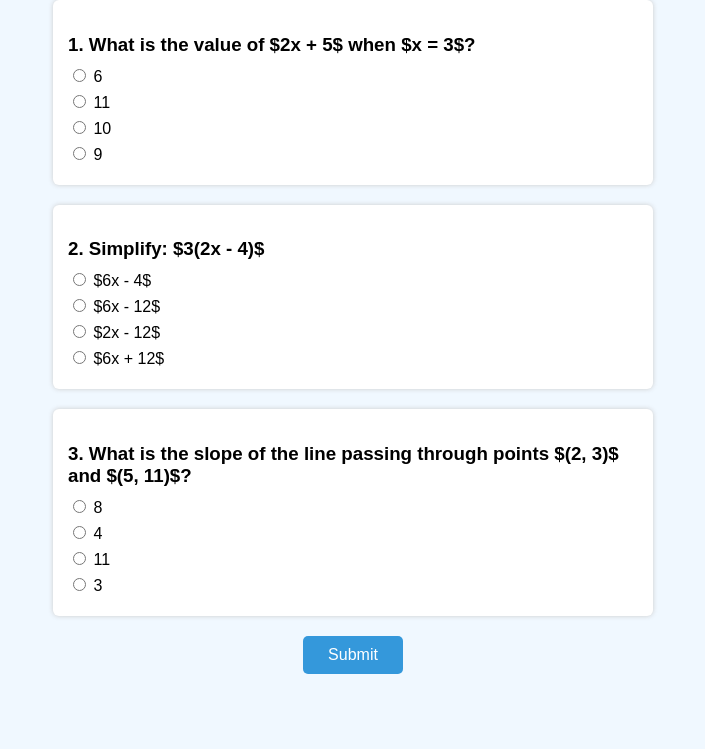
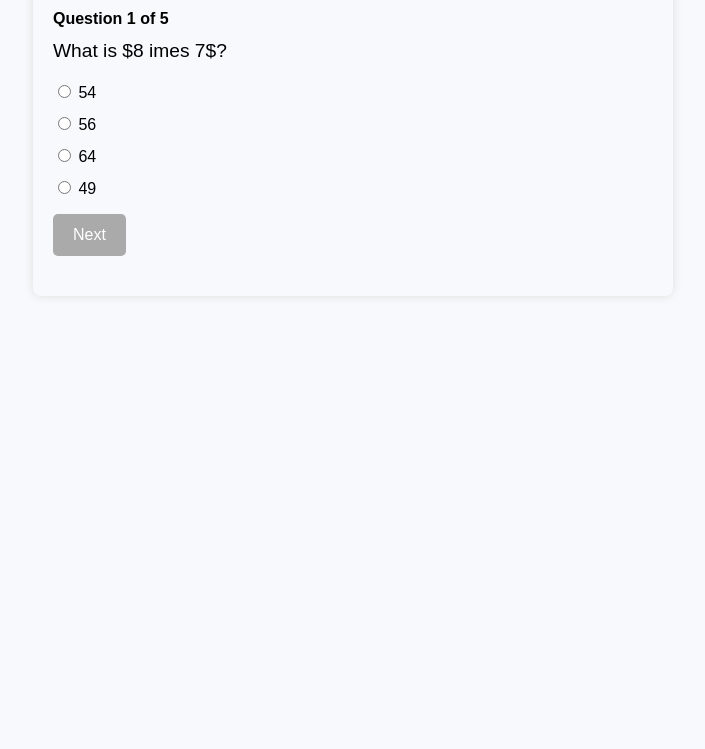
Before and after one commit to Akshu-Da-Goat/maptest.github.io, a plain HTML site: page index.html in a window 1280 px wide. Shown: the part 130-879 px from the top of the page, without its empty margins (287-992 px from the left). After the commit the page ends 800 px from the top, so only its background shows below. Drawn offline with Linux system fonts and the light colour scheme.

Commit message:
Revise HTML for 8th Grade MAP Practice Quiz
Updated the HTML structure and styles for the quiz page.

```diff
--- a/index.html
+++ b/index.html
@@ -3,115 +3,159 @@
 <head>
 <meta charset="UTF-8" />
 <meta name="viewport" content="width=device-width, initial-scale=1" />
-  <title>8th Grade MAP Practice Quiz</title>
+<title>8th Grade MAP Practice</title>
 <style>
   body {
     font-family: Arial, sans-serif;
     max-width: 600px;
-      margin: 30px auto;
+    margin: 40px auto;
+    background-color: #f7f9fc;
     padding: 20px;
-      background: #f0f8ff;
     border-radius: 8px;
+    box-shadow: 0 0 10px #ddd;
   }
   h1 {
     text-align: center;
-      color: #2c3e50;
   }
-    .question {
+  .question-number {
+    font-weight: bold;
+    margin-bottom: 12px;
+  }
+  .question-text {
+    font-size: 1.2em;
     margin-bottom: 20px;
-      background: #fff;
-      padding: 15px;
-      border-radius: 6px;
-      box-shadow: 0 0 5px #ccc;
   }
-    .question h3 {
-      margin-bottom: 10px;
+  .answers {
+    list-style: none;
+    padding: 0;
   }
-    label {
-      display: block;
-      margin-bottom: 6px;
-      cursor: pointer;
+  .answers li {
+    margin-bottom: 12px;
   }
   button {
-      display: block;
-      margin: 20px auto;
-      padding: 10px 25px;
-      font-size: 16px;
-      background-color: #3498db;
+    background-color: #0072ce;
     color: white;
     border: none;
+    padding: 12px 20px;
+    font-size: 1em;
     border-radius: 5px;
     cursor: pointer;
   }
-    button:hover {
-      background-color: #2980b9;
+  button:disabled {
+    background-color: #aaa;
+    cursor: not-allowed;
   }
-    #result {
-      text-align: center;
-      font-size: 20px;
-      margin-top: 25px;
-      color: #27ae60;
+  .result {
+    font-size: 1.1em;
+    margin-top: 20px;
+    font-weight: bold;
   }
 </style>
 </head>
 <body>
-  <h1>8th Grade MAP Math Practice Quiz</h1>
 
-  <form id="quiz-form">
-    <div class="question">
-      <h3>1. What is the value of $2x + 5$ when $x = 3$?</h3>
-      <label><input type="radio" name="q1" value="6" /> 6</label>
-      <label><input type="radio" name="q1" value="11" /> 11</label>
-      <label><input type="radio" name="q1" value="10" /> 10</label>
-      <label><input type="radio" name="q1" value="9" /> 9</label>
+<h1>8th Grade MAP Practice Test</h1>
+<div id="quiz-container">
+  <div class="question-number" id="question-number"></div>
+  <div class="question-text" id="question-text"></div>
+  <ul class="answers" id="answers-list"></ul>
+  <button id="next-btn" disabled>Next</button>
+  <div class="result" id="result"></div>
 </div>
 
-    <div class="question">
-      <h3>2. Simplify: $3(2x - 4)$</h3>
-      <label><input type="radio" name="q2" value="6x - 4" /> $6x - 4$</label>
-      <label><input type="radio" name="q2" value="6x - 12" /> $6x - 12$</label>
-      <label><input type="radio" name="q2" value="2x - 12" /> $2x - 12$</label>
-      <label><input type="radio" name="q2" value="6x + 12" /> $6x + 12$</label>
-    </div>
+<script>
+  const questions = [
+    {
+      question: "What is $8 \times 7$?",
+      options: ["54", "56", "64", "49"],
+      answer: 1
+    },
+    {
+      question: "Solve for $x$: $2x + 3 = 11$",
+      options: ["4", "5", "3", "6"],
+      answer: 0
+    },
+    {
+      question: "What is the slope of the line passing through points (2,3) and (4,7)?",
+      options: ["2", "3", "4", "1"],
+      answer: 0
+    },
+    {
+      question: "Simplify: $\frac{12}{16}$",
+      options: ["$\frac{3}{4}$", "$\frac{2}{3}$", "$\frac{4}{3}$", "$\frac{6}{8}$"],
+      answer: 0
+    },
+    {
+      question: "What is the area of a rectangle with length 5 units and width 3 units?",
+      options: ["8", "15", "10", "18"],
+      answer: 1
+    }
+    // Add more questions here up to 40
+  ];
 
-    <div class="question">
-      <h3>3. What is the slope of the line passing through points $(2, 3)$ and $(5, 11)$?</h3>
-      <label><input type="radio" name="q3" value="8" /> 8</label>
-      <label><input type="radio" name="q3" value="4" /> 4</label>
-      <label><input type="radio" name="q3" value="11" /> 11</label>
-      <label><input type="radio" name="q3" value="3" /> 3</label>
-    </div>
+  let currentQuestionIndex = 0;
+  let score = 0;
 
-    <button type="button" onclick="checkAnswers()">Submit</button>
-  </form>
+  const questionNumberEl = document.getElementById('question-number');
+  const questionTextEl = document.getElementById('question-text');
+  const answersListEl = document.getElementById('answers-list');
+  const nextBtn = document.getElementById('next-btn');
+  const resultEl = document.getElementById('result');
 
-  <div id="result"></div>
+  function showQuestion(index) {
+    const q = questions[index];
+    questionNumberEl.textContent = `Question ${index + 1} of ${questions.length}`;
+    questionTextEl.innerHTML = q.question;
+    answersListEl.innerHTML = '';
 
-  <script>
-    function checkAnswers() {
-      const answers = {
-        q1: "11",
-        q2: "6x - 12",
-        q3: "4"
-      };
+    q.options.forEach((option, i) => {
+      const li = document.createElement('li');
+      const label = document.createElement('label');
+      const input = document.createElement('input');
+      input.type = 'radio';
+      input.name = 'answer';
+      input.value = i;
+      input.addEventListener('change', () => {
+        nextBtn.disabled = false;
+      });
+      label.appendChild(input);
+      label.insertAdjacentHTML('beforeend', ' ' + option);
+      li.appendChild(label);
+      answersListEl.appendChild(li);
+    });
 
-      let score = 0;
-      let total = Object.keys(answers).length;
+    nextBtn.disabled = true;
+    resultEl.textContent = '';
+  }
 
-      for (let q in answers) {
-        const selected = document.querySelector(`input[name=${q}]:checked`);
-        if (selected && selected.value === answers[q]) {
+  nextBtn.addEventListener('click', () => {
+    const selected = document.querySelector('input[name="answer"]:checked');
+    if (!selected) return;
+
+    const answer = parseInt(selected.value);
+    if (answer === questions[currentQuestionIndex].answer) {
       score++;
     }
+
+    currentQuestionIndex++;
+
+    if (currentQuestionIndex < questions.length) {
+      showQuestion(currentQuestionIndex);
+    } else {
+      showResults();
+    }
+  });
+
+  function showResults() {
+    questionNumberEl.textContent = 'Test Complete!';
+    questionTextEl.textContent = `You scored ${score} out of ${questions.length}.`;
+    answersListEl.innerHTML = '';
+    nextBtn.style.display = 'none';
   }
 
-      let resultDiv = document.getElementById("result");
-      if (score === total) {
-        resultDiv.textContent = `Great job! You scored ${score} out of ${total}. 🎉`;
-      } else {
-        resultDiv.textContent = `You scored ${score} out of ${total}. Keep practicing! 😊`;
-      }
-    }
+  // Start the quiz
+  showQuestion(currentQuestionIndex);
 </script>
+
 </body>
 </html>
```
Lines whose indentation alone changed are shown as unchanged.
